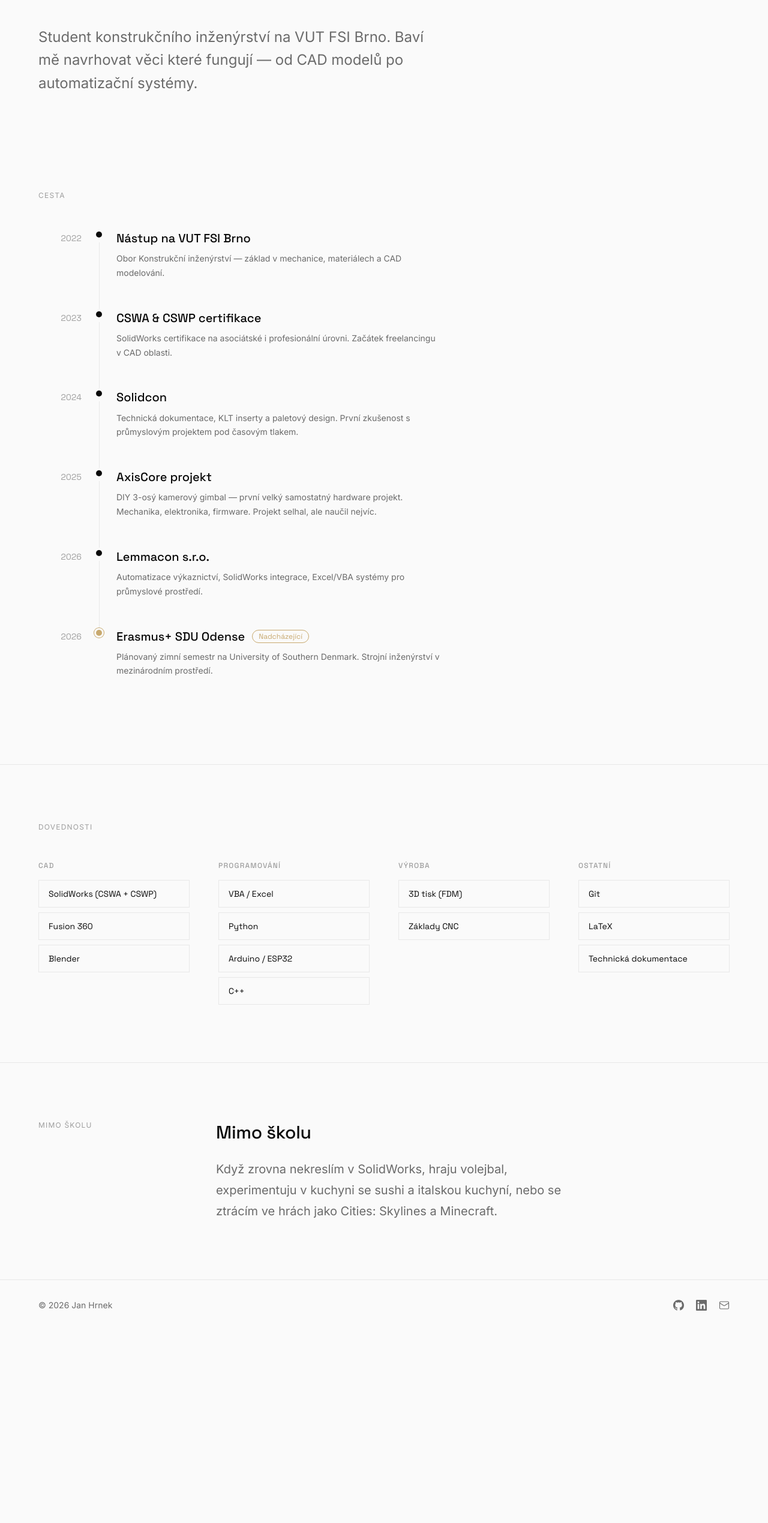
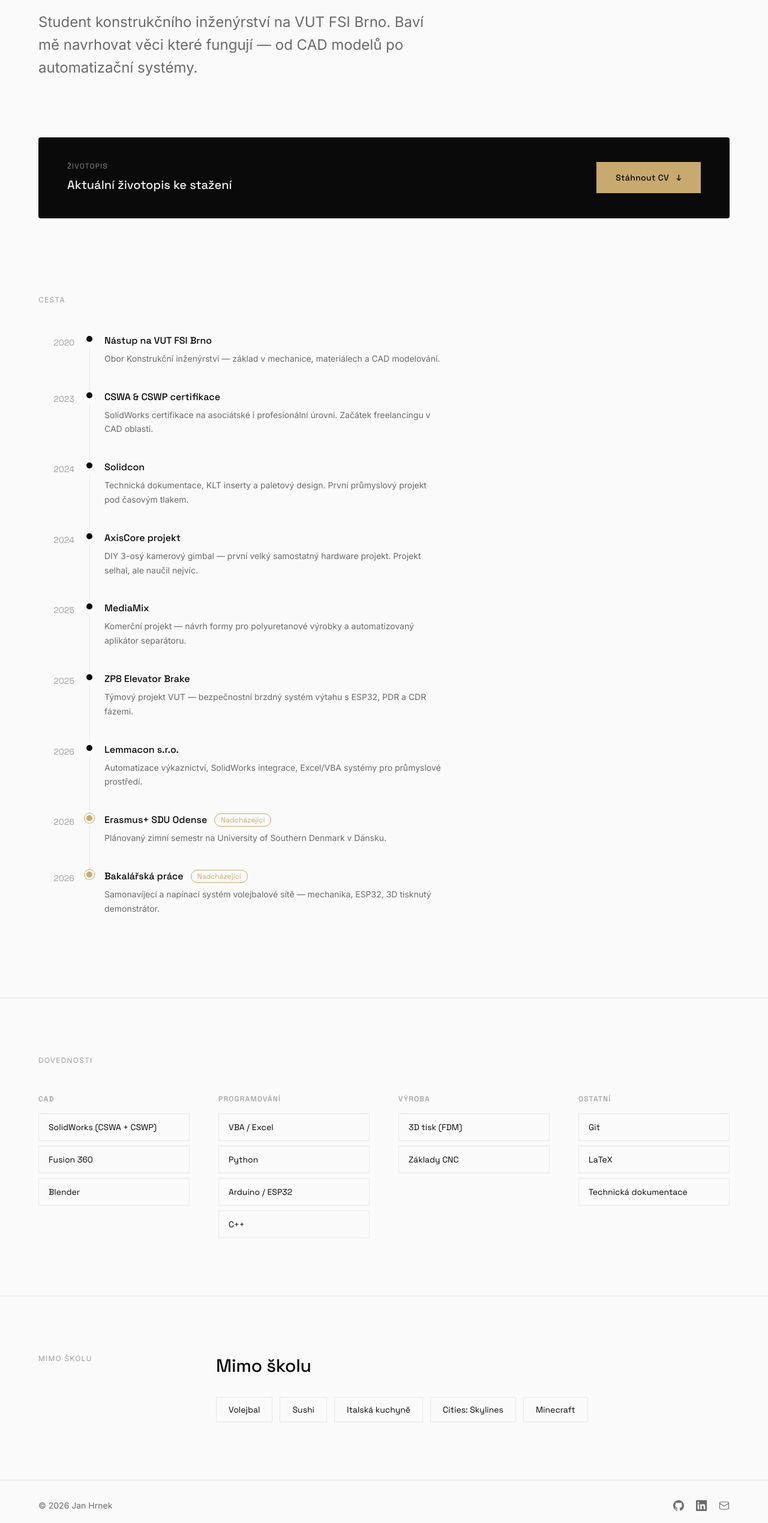
Before and after one commit to JanHrnek/portfolio, a Next.js app: page /about in a window 1280 px wide. Shown: the part 258-2797 px from the top of the page at 60% size. Before the commit the page ends 2476 px from the top, so only its background shows below. Built offline with nearby package versions, Linux system fonts and the light colour scheme.

Commit message:
Phase 8: About page redesign

```diff
--- a/src/app/about/page.tsx
+++ b/src/app/about/page.tsx
@@ -10,46 +10,67 @@ import { spring } from "@/lib/animation"
 
 const timeline = [
   {
-    year: "2022",
+    year: "2020",
     title: "Nástup na VUT FSI Brno",
-    description:
-      "Obor Konstrukční inženýrství — základ v mechanice, materiálech a CAD modelování.",
+    description: "Obor Konstrukční inženýrství — základ v mechanice, materiálech a CAD modelování.",
     upcoming: false,
+    photo: undefined as string | undefined,
   },
   {
     year: "2023",
     title: "CSWA & CSWP certifikace",
-    description:
-      "SolidWorks certifikace na asociátské i profesionální úrovni. Začátek freelancingu v CAD oblasti.",
+    description: "SolidWorks certifikace na asociátské i profesionální úrovni. Začátek freelancingu v CAD oblasti.",
     upcoming: false,
+    photo: undefined as string | undefined,
   },
   {
     year: "2024",
     title: "Solidcon",
-    description:
-      "Technická dokumentace, KLT inserty a paletový design. První zkušenost s průmyslovým projektem pod časovým tlakem.",
+    description: "Technická dokumentace, KLT inserty a paletový design. První průmyslový projekt pod časovým tlakem.",
     upcoming: false,
+    photo: undefined as string | undefined,
+  },
+  {
+    year: "2024",
+    title: "AxisCore projekt",
+    description: "DIY 3-osý kamerový gimbal — první velký samostatný hardware projekt. Projekt selhal, ale naučil nejvíc.",
+    upcoming: false,
+    photo: undefined as string | undefined,
   },
   {
     year: "2025",
-    title: "AxisCore projekt",
-    description:
-      "DIY 3-osý kamerový gimbal — první velký samostatný hardware projekt. Mechanika, elektronika, firmware. Projekt selhal, ale naučil nejvíc.",
+    title: "MediaMix",
+    description: "Komerční projekt — návrh formy pro polyuretanové výrobky a automatizovaný aplikátor separátoru.",
     upcoming: false,
+    photo: undefined as string | undefined,
+  },
+  {
+    year: "2025",
+    title: "ZP8 Elevator Brake",
+    description: "Týmový projekt VUT — bezpečnostní brzdný systém výtahu s ESP32, PDR a CDR fázemi.",
+    upcoming: false,
+    photo: undefined as string | undefined,
   },
   {
     year: "2026",
     title: "Lemmacon s.r.o.",
-    description:
-      "Automatizace výkaznictví, SolidWorks integrace, Excel/VBA systémy pro průmyslové prostředí.",
+    description: "Automatizace výkaznictví, SolidWorks integrace, Excel/VBA systémy pro průmyslové prostředí.",
     upcoming: false,
+    photo: undefined as string | undefined,
   },
   {
     year: "2026",
     title: "Erasmus+ SDU Odense",
-    description:
-      "Plánovaný zimní semestr na University of Southern Denmark. Strojní inženýrství v mezinárodním prostředí.",
+    description: "Plánovaný zimní semestr na University of Southern Denmark v Dánsku.",
     upcoming: true,
+    photo: undefined as string | undefined,
+  },
+  {
+    year: "2026",
+    title: "Bakalářská práce",
+    description: "Samonavíjecí a napínací systém volejbalové sítě — mechanika, ESP32, 3D tisknutý demonstrátor.",
+    upcoming: true,
+    photo: undefined as string | undefined,
   },
 ]
 
@@ -70,6 +91,14 @@ const skillCategories = [
     name: "Ostatní",
     items: ["Git", "LaTeX", "Technická dokumentace"],
   },
+]
+
+const hobbies = [
+  "Volejbal",
+  "Sushi",
+  "Italská kuchyně",
+  "Cities: Skylines",
+  "Minecraft",
 ]
 
 // ── Helpers ──────────────────────────────────────────────────
@@ -97,12 +126,14 @@ function FadeIn({
 
 // ── Timeline item ─────────────────────────────────────────────
 
+type TimelineEntry = (typeof timeline)[number]
+
 function TimelineItem({
   item,
   index,
   isLast,
 }: {
-  item: (typeof timeline)[number]
+  item: TimelineEntry
   index: number
   isLast: boolean
 }) {
@@ -114,12 +145,12 @@ function TimelineItem({
       ref={ref}
       initial={{ opacity: 0, y: 20 }}
       animate={isInView ? { opacity: 1, y: 0 } : {}}
-      transition={{ ...spring.gentle, delay: index * 0.08 }}
+      transition={{ ...spring.gentle, delay: index * 0.07 }}
       className="flex gap-0"
     >
-      {/* Year column */}
+      {/* Year */}
       <div
-        className="shrink-0 w-16 lg:w-24 pt-0.5 text-right pr-6"
+        className="shrink-0 w-14 lg:w-20 pt-0.5 text-right pr-5"
         style={{ color: "var(--color-subtle)" }}
       >
         <span className="text-sm font-heading tabular-nums">{item.year}</span>
@@ -128,7 +159,7 @@ function TimelineItem({
       {/* Dot + vertical line */}
       <div className="relative shrink-0 flex flex-col items-center">
         <div
-          className="w-2.5 h-2.5 rounded-full mt-1 z-10 shrink-0"
+          className="w-2.5 h-2.5 rounded-full mt-1 z-10 shrink-0 transition-colors"
           style={{
             backgroundColor: item.upcoming
               ? "var(--color-accent)"
@@ -147,10 +178,10 @@ function TimelineItem({
       </div>
 
       {/* Content */}
-      <div className="flex-1 pl-6 pb-12">
+      <div className="flex-1 pl-5 pb-10">
         <div className="flex flex-wrap items-center gap-3 mb-1.5">
           <h3
-            className="font-heading font-medium text-lg"
+            className="font-heading font-medium text-base"
             style={{ color: "var(--color-text)" }}
           >
             {item.title}
@@ -173,6 +204,17 @@ function TimelineItem({
         >
           {item.description}
         </p>
+        {/* Photo slot — renders image when path provided */}
+        {item.photo && (
+          <div className="mt-4 overflow-hidden rounded-md" style={{ maxWidth: 280 }}>
+            {/* eslint-disable-next-line @next/next/no-img-element */}
+            <img
+              src={item.photo}
+              alt={item.title}
+              className="w-full h-auto object-cover"
+            />
+          </div>
+        )}
       </div>
     </motion.div>
   )
@@ -180,20 +222,14 @@ function TimelineItem({
 
 // ── Skill card ────────────────────────────────────────────────
 
-function SkillCard({
-  skill,
-  delay,
-}: {
-  skill: string
-  delay: number
-}) {
+function SkillCard({ skill, delay }: { skill: string; delay: number }) {
   const ref = useRef(null)
   const isInView = useInView(ref, { once: true, margin: "-60px" })
 
   return (
     <motion.div
       ref={ref}
-      initial={{ opacity: 0, y: 12 }}
+      initial={{ opacity: 0, y: 10 }}
       animate={isInView ? { opacity: 1, y: 0 } : {}}
       transition={{ ...spring.gentle, delay }}
       className="py-3 px-4 text-sm font-heading"
@@ -219,8 +255,9 @@ export default function AboutPage() {
       <Navbar />
 
       <main>
+
         {/* ── 1. HERO ─────────────────────────────────────── */}
-        <section className="min-h-[60vh] flex flex-col justify-end pt-32 pb-16 px-6 lg:px-16">
+        <section className="min-h-[55vh] flex flex-col justify-end pt-32 pb-16 px-6 lg:px-16">
           <div className="max-w-7xl mx-auto w-full">
             <p
               className="text-xs uppercase tracking-[0.1em] mb-6"
@@ -248,7 +285,49 @@ export default function AboutPage() {
           </div>
         </section>
 
-        {/* ── 2. TIMELINE ──────────────────────────────────── */}
+        {/* ── 2. CV KARTA ──────────────────────────────────── */}
+        <section className="py-8 px-6 lg:px-16">
+          <div className="max-w-7xl mx-auto">
+            <FadeIn>
+              <div
+                className="flex flex-col sm:flex-row sm:items-center sm:justify-between gap-6 px-8 py-10 lg:px-12"
+                style={{ backgroundColor: "var(--color-dark-bg)", borderRadius: "4px" }}
+              >
+                {/* Left */}
+                <div>
+                  <p
+                    className="text-xs uppercase tracking-[0.1em] mb-2 font-heading"
+                    style={{ color: "var(--color-dark-muted)" }}
+                  >
+                    Životopis
+                  </p>
+                  <p
+                    className="font-heading font-medium text-lg"
+                    style={{ color: "var(--color-dark-text)" }}
+                  >
+                    Aktuální životopis ke stažení
+                  </p>
+                </div>
+
+                {/* Button */}
+                <a
+                  href="/cv.pdf"
+                  download
+                  className="inline-flex items-center gap-3 px-8 py-4 font-heading font-medium text-sm tracking-wide shrink-0 transition-opacity duration-200 hover:opacity-85"
+                  style={{
+                    backgroundColor: "var(--color-accent)",
+                    color: "var(--color-dark-bg)",
+                  }}
+                >
+                  Stáhnout CV
+                  <span aria-hidden>↓</span>
+                </a>
+              </div>
+            </FadeIn>
+          </div>
+        </section>
+
+        {/* ── 3. TIMELINE ──────────────────────────────────── */}
         <section className="py-24 px-6 lg:px-16">
           <div className="max-w-7xl mx-auto">
             <FadeIn>
@@ -273,8 +352,11 @@ export default function AboutPage() {
           </div>
         </section>
 
-        {/* ── 3. SKILLS ────────────────────────────────────── */}
-        <section className="py-24 px-6 lg:px-16" style={{ borderTop: "1px solid var(--color-border)" }}>
+        {/* ── 4. SKILLS ────────────────────────────────────── */}
+        <section
+          className="py-24 px-6 lg:px-16"
+          style={{ borderTop: "1px solid var(--color-border)" }}
+        >
           <div className="max-w-7xl mx-auto">
             <FadeIn>
               <p
@@ -311,10 +393,13 @@ export default function AboutPage() {
           </div>
         </section>
 
-        {/* ── 4. OSOBNÍ SEKCE ──────────────────────────────── */}
-        <section className="py-24 px-6 lg:px-16" style={{ borderTop: "1px solid var(--color-border)" }}>
+        {/* ── 5. OSOBNÍ SEKCE ──────────────────────────────── */}
+        <section
+          className="py-24 px-6 lg:px-16"
+          style={{ borderTop: "1px solid var(--color-border)" }}
+        >
           <div className="max-w-7xl mx-auto">
-            <div className="lg:grid lg:grid-cols-[200px_1fr] lg:gap-24">
+            <div className="lg:grid lg:grid-cols-[200px_1fr] lg:gap-24 lg:items-start">
               <FadeIn>
                 <p
                   className="text-xs uppercase tracking-[0.1em] mb-8 lg:mb-0"
@@ -323,25 +408,33 @@ export default function AboutPage() {
                   Mimo školu
                 </p>
               </FadeIn>
-              <FadeIn delay={0.1}>
+
+              <FadeIn delay={0.08}>
                 <h2
-                  className="font-heading font-medium text-2xl mb-6 tracking-[-0.01em]"
+                  className="font-heading font-medium text-2xl mb-8 tracking-[-0.01em]"
                   style={{ color: "var(--color-text)" }}
                 >
                   Mimo školu
                 </h2>
-                <p
-                  className="text-lg leading-[1.75] max-w-xl"
-                  style={{ color: "var(--color-muted)" }}
-                >
-                  Když zrovna nekreslím v SolidWorks, hraju volejbal,
-                  experimentuju v kuchyni se sushi a italskou kuchyní, nebo
-                  se ztrácím ve hrách jako Cities: Skylines a Minecraft.
-                </p>
+                <div className="flex flex-wrap gap-3">
+                  {hobbies.map((h) => (
+                    <span
+                      key={h}
+                      className="py-2.5 px-5 text-sm font-heading"
+                      style={{
+                        border: "1px solid var(--color-border)",
+                        color: "var(--color-text)",
+                      }}
+                    >
+                      {h}
+                    </span>
+                  ))}
+                </div>
               </FadeIn>
             </div>
           </div>
         </section>
+
       </main>
 
       <Footer />
```
Also changed, not shown: .claude/settings.local.json.
